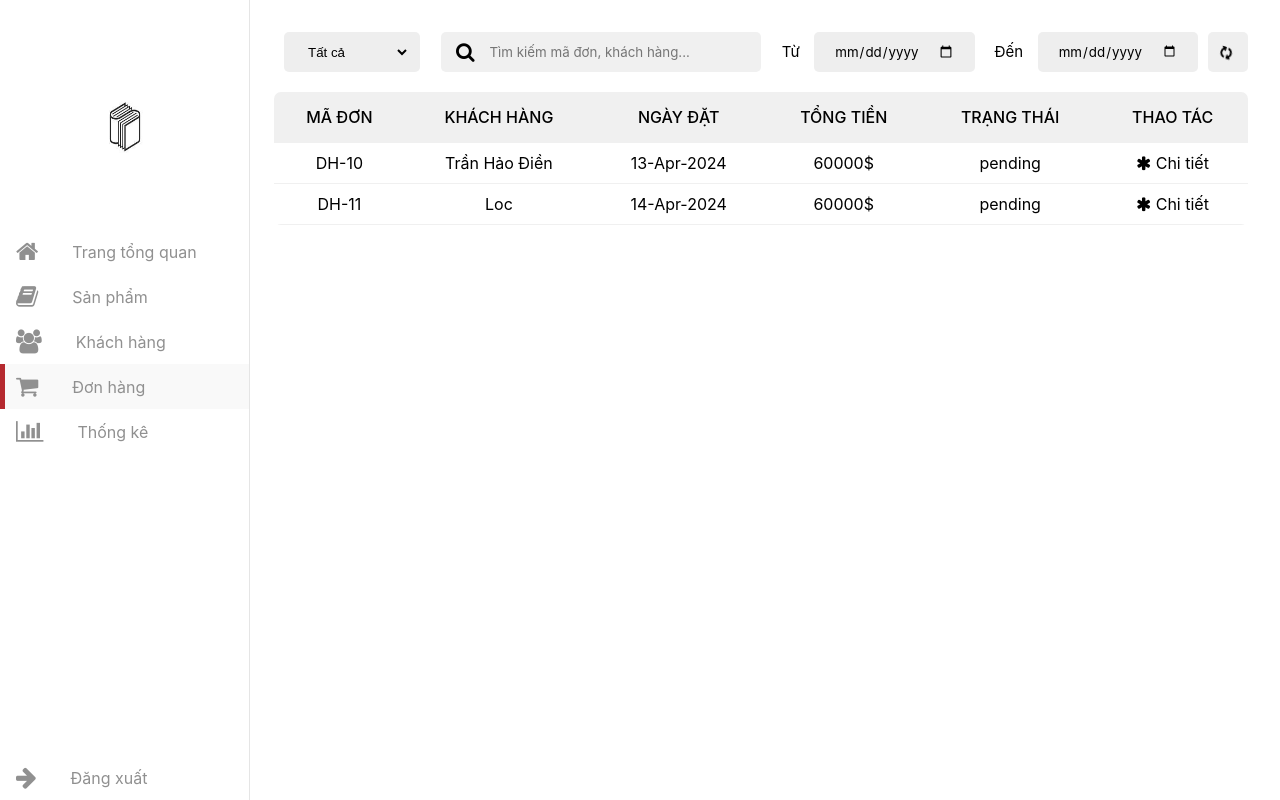
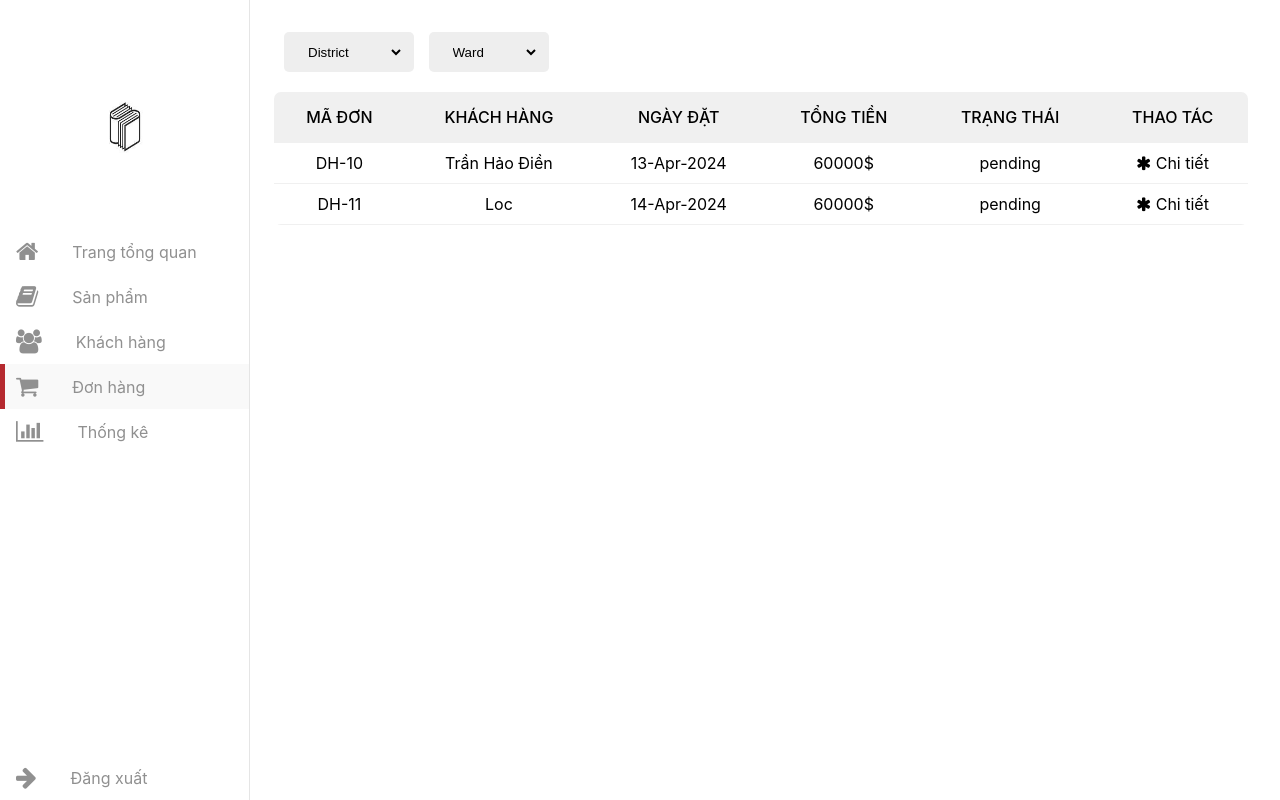
Before and after one commit to dien-tran/Do_An_Web2, a PHP site: page /admin_orders.php in a window 1280 px wide. Run offline with PHP 8.4, Linux system fonts and the light colour scheme; a user stored in the database is signed in; data comes from the database, SQL or seed files in the repository; data that the repository does not hold is empty.

Commit message:
Update file

```diff
--- a/bookept-main/admin_orders.php
+++ b/bookept-main/admin_orders.php
@@ -95,31 +95,30 @@ if (!isset($admin_id)) {
          <div class="section active">
             <div class="admin-control">
                <div class="admin-control-left">
-                  <select name="tinh-trang" id="tinh-trang" onchange="findOrder()">
-                     <option value="2">Tất cả</option>
-                     <option value="1">Đã xử lý</option>
-                     <option value="0">Chưa xử lý</option>
+                  <select name="districts" id="district" onchange="findOrderPlace()">
+                     <option value="2" selected disabled >District</option>
+                     <?php
+                     for ($i = 1; $i <= 12; $i++) {
+                        $selected = ($_POST['district'] == "District $i") ? 'selected' : '';
+                        "<option value='District $i' $selected>District $i</option>";
+                        $selected = ($check['district'] == "District $i") ? 'selected' : '';
+                        echo "<option value='District $i' $selected>District $i</option>";
+                     }
+                  ?>
+                  </select>
+                  <select name="ward" id="ward" onchange="findOrderPlace()">
+                  <option value="2" selected disabled>Ward</option>
+                     <?php
+                     for ($i = 1; $i <= 12; $i++) {
+                        $selected = ($_POST['ward'] == "Ward $i") ? 'selected' : '';
+                        "<option value='Ward $i' $selected>Ward $i</option>";
+                        $selected = ($check['ward'] == "Ward $i") ? 'selected' : '';
+                        echo "<option value='Ward $i' $selected>Ward $i</option>";
+                     }
+                     ?>
                   </select>
                </div>
-               <div class="admin-control-center">
-                  <form action="" class="form-search">
-                     <span class="search-btn"><i class="fa fa-search"></i></span>
-                     <input id="form-search-order" type="text" class="form-search-input" placeholder="Tìm kiếm mã đơn, khách hàng..." oninput="findOrder()">
-                  </form>
-               </div>
-               <div class="admin-control-right">
-                  <form action="" class="fillter-date">
-                     <div>
-                        <label for="time-start">Từ</label>
-                        <input type="date" class="form-control-date" id="time-start" onchange="findOrder()">
-                     </div>
-                     <div>
-                        <label for="time-end">Đến</label>
-                        <input type="date" class="form-control-date" id="time-end" onchange="findOrder()">
-                     </div>
-                  </form>
-                  <button class="btn-reset-order" onclick="cancelSearchOrder()"><i class="fa fa-refresh fa-spin"></i></button>
-               </div>
+
             </div>
             <div class="table">
                <table width="100%">
--- a/bookept-main/bill.php
+++ b/bookept-main/bill.php
@@ -80,7 +80,7 @@ if (isset($_POST["bill_details"])) {
         $check = mysqli_fetch_assoc($sql); // lấy từng cột giá trị trên bảng users
         $sql_bill = mysqli_query($conn, "SELECT * FROM `orders` WHERE user_id = $user_id ORDER BY id DESC LIMIT 1");
         $order_info = mysqli_fetch_assoc($sql_bill);
-        $delivery_date = date('d-M-Y', strtotime($order_info['placed_on'] . ' +3 days'));
+        $delivery_date = date('Y-m-d', strtotime($order_info['placed_on'] . ' +3 days'));
         ?>
         <table>
 
--- a/bookept-main/js/admin.js
+++ b/bookept-main/js/admin.js
@@ -261,6 +261,8 @@ function previewImage(event) {
 function findOrder() {
     let tinhTrang = parseInt(document.getElementById("tinh-trang").value);
     let ct = document.getElementById("form-search-order").value;
+    let ward = document.getElementById("ward").value;
+    let district = document.getElementById("district").value;
     let timeStart = document.getElementById("time-start").value;
     let timeEnd = document.getElementById("time-end").value;
 
--- a/bookept-main/products_details.php
+++ b/bookept-main/products_details.php
@@ -46,6 +46,7 @@ if (isset($_POST['add_to_cart'])) {
    <!-- custom css file link  -->
    <link rel="stylesheet" href="styles/main.css">
    <link rel="stylesheet" href="styles/customers/about.css">
+    <link rel="stylesheet" href="styles/customers/service.css">
     <style>
         #product_img {
             float: left;
@@ -112,6 +113,10 @@ if (isset($_POST['add_to_cart'])) {
                                 <p style="font-size: 15px; color: black; white-space: pre-line; text-align: justify;"><?php echo $product['Description']; ?></p>
                             </div>
                         </div>
+                        <div class="action">
+                                <button type="submit" name="add_to_cart"><img src="./public/card/cart.svg" alt="cart_icon">add to cart</button>
+                                <!-- <img src="./public/card/heart.svg" alt="favourite_icon"> -->
+                        </div>
                     </div>
                 </div>
         <?php
```
